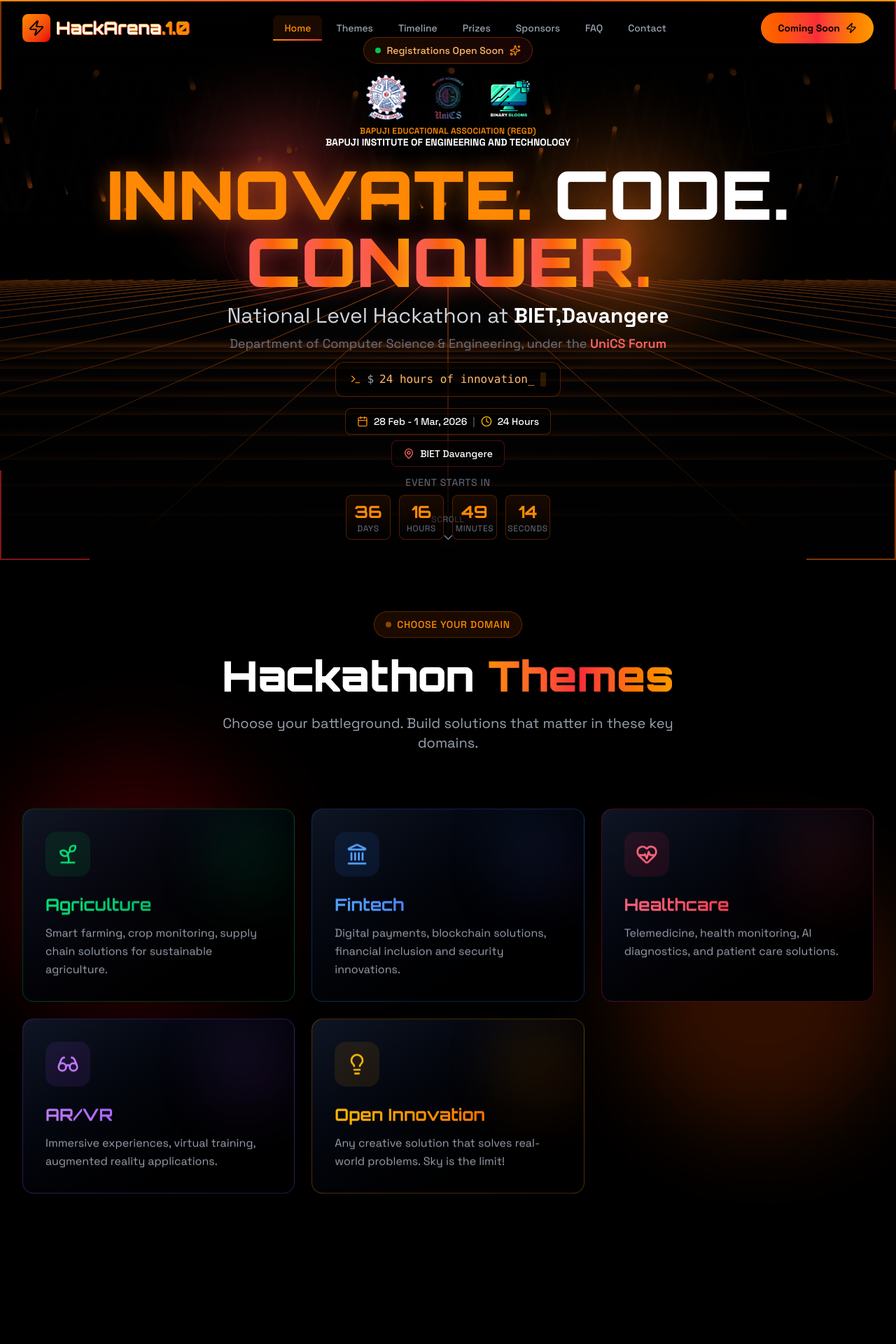
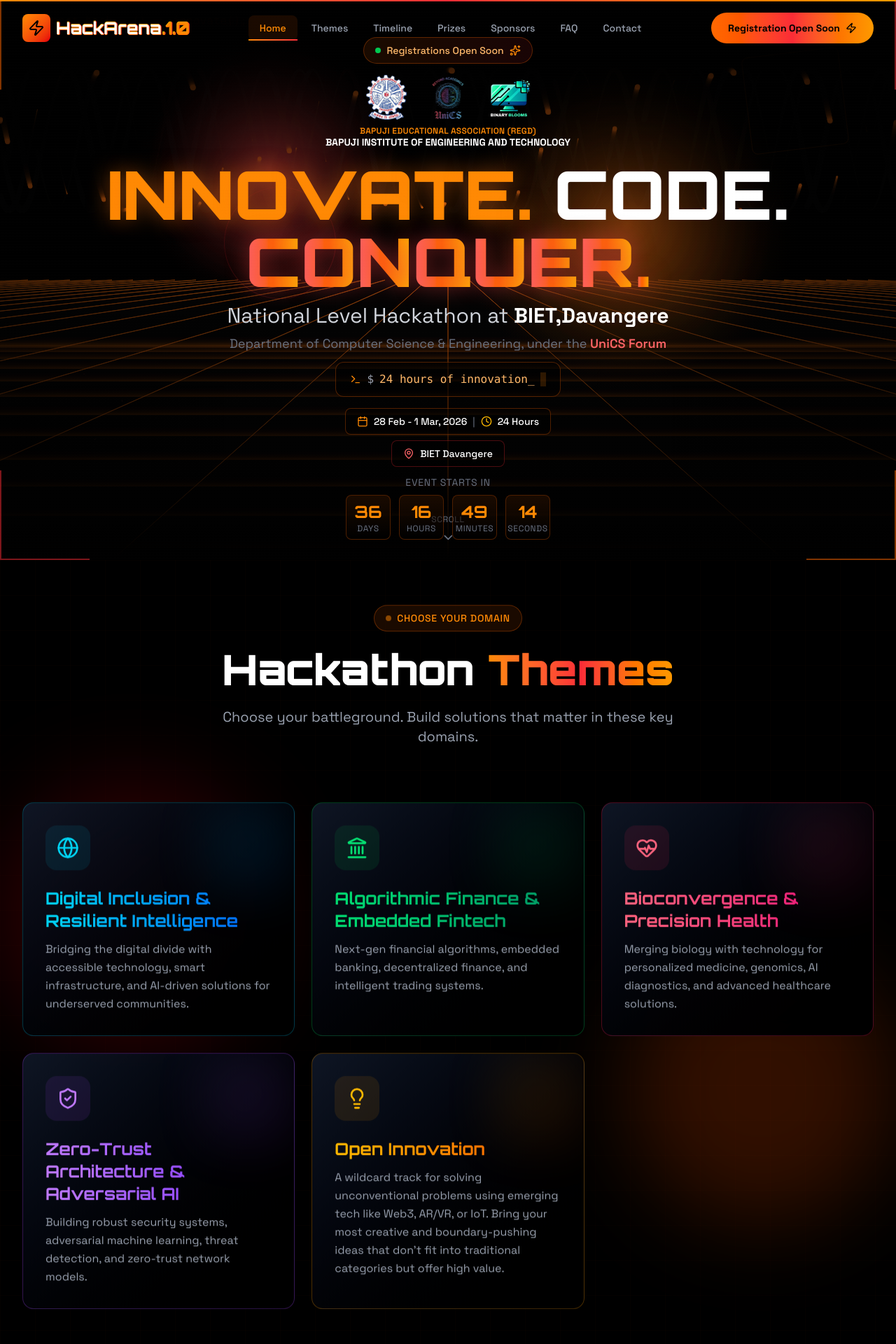
Before and after one commit to sanjukp6/hackarena2, a React (Vite) app: page / in a window 1280 px wide. Shown: the top 1920 px of the page at 70% size. Built offline with nearby package versions, Linux system fonts and the light colour scheme.

Commit message:
Update themes, remove Unstop links, fix FAQ, update team cards and contact info

```diff
--- a/src/components/CTA.tsx
+++ b/src/components/CTA.tsx
@@ -1,5 +1,5 @@
 import { motion } from 'framer-motion';
-import { ArrowRight, Rocket, Users, Trophy, Clock, Sparkles } from 'lucide-react';
+import { Rocket, Users, Trophy, Clock, Sparkles } from 'lucide-react';
 
 const stats = [
   { icon: Clock, value: '24', label: 'Hours', color: 'cyan' },
@@ -131,13 +131,9 @@ export function CTA() {
             transition={{ delay: 0.6 }}
             className="flex flex-col items-center gap-4"
           >
-            <motion.a
-              href="https://unstop.com/hackathon"
-              target="_blank"
-              rel="noopener noreferrer"
+            <motion.div
               whileHover={{ scale: 1.05 }}
-              whileTap={{ scale: 0.95 }}
-              className="group relative inline-flex items-center gap-3 px-10 py-5 md:px-12 md:py-6 rounded-full overflow-hidden"
+              className="group relative inline-flex items-center gap-3 px-10 py-5 md:px-12 md:py-6 rounded-full overflow-hidden cursor-default"
             >
               {/* Animated gradient background */}
               <motion.div
@@ -154,22 +150,13 @@ export function CTA() {
 
               {/* Content */}
               <span className="relative z-10 font-display font-bold text-lg md:text-xl text-black">
-                Register on Unstop
+                Registration Open Soon
               </span>
-              <motion.span
-                animate={{ x: [0, 5, 0] }}
-                transition={{ repeat: Infinity, duration: 1.5 }}
-                className="relative z-10"
-              >
-                <ArrowRight className="w-6 h-6 text-black" />
-              </motion.span>
-
-              {/* Shine effect */}
-              <div className="absolute inset-0 bg-gradient-to-r from-transparent via-white/30 to-transparent translate-x-[-200%] group-hover:translate-x-[200%] transition-transform duration-700" />
-            </motion.a>
+              <Sparkles className="w-6 h-6 text-black relative z-10" />
+            </motion.div>
 
             <p className="text-gray-500 text-sm">
-              Registration closes on <span className="text-white font-medium">25th February, 2026</span>
+              Stay tuned for registration updates!
             </p>
           </motion.div>
         </motion.div>
--- a/src/components/Footer.tsx
+++ b/src/components/Footer.tsx
@@ -3,10 +3,9 @@ import { Github, Twitter, Linkedin, Instagram, Mail, MapPin, Zap, Heart } from '
 
 export function Footer() {
   const socialLinks = [
-    { icon: Github, href: 'https://github.com', label: 'GitHub' },
-    { icon: Twitter, href: 'https://twitter.com', label: 'Twitter' },
-    { icon: Linkedin, href: 'https://linkedin.com', label: 'LinkedIn' },
-    { icon: Instagram, href: 'https://instagram.com', label: 'Instagram' },
+
+    { icon: Linkedin, href: 'https://www.linkedin.com/school/bapuji-institute-of-engineering-&-technology-davanagere/posts/?feedView=all', label: 'LinkedIn' },
+    { icon: Instagram, href: 'https://www.instagram.com/biet__cse/', label: 'Instagram' },
   ];
 
   const quickLinks = [
@@ -61,7 +60,7 @@ export function Footer() {
             <div className="flex items-center gap-3 text-gray-400">
               <Mail className="w-5 h-5 text-red-400" />
               <a href="mailto:hackarena@bietdvg.edu" className="hover:text-white transition-colors">
-                hackarena@bietdvg.edu
+                biet.hackarena@gmail.com
               </a>
             </div>
           </motion.div>
@@ -116,17 +115,13 @@ export function Footer() {
             </div>
 
             {/* Register CTA */}
-            <motion.a
-              href="https://unstop.com/hackathon"
-              target="_blank"
-              rel="noopener noreferrer"
+            <motion.div
               whileHover={{ scale: 1.02 }}
-              whileTap={{ scale: 0.98 }}
-              className="inline-flex items-center gap-2 px-5 py-2.5 bg-gradient-to-r from-orange-500 to-red-600 text-black font-bold text-sm rounded-full"
+              className="inline-flex items-center gap-2 px-5 py-2.5 bg-gradient-to-r from-orange-500 to-red-600 text-black font-bold text-sm rounded-full cursor-default"
             >
               <Zap className="w-4 h-4" />
-              Coming Soon
-            </motion.a>
+              Registration Open Soon
+            </motion.div>
           </motion.div>
         </div>
       </div>
--- a/src/components/Navbar.tsx
+++ b/src/components/Navbar.tsx
@@ -106,23 +106,13 @@ export function Navbar() {
             </div>
 
             {/* CTA Button */}
-            <motion.a
-              href="https://unstop.com/hackathon"
-              target="_blank"
-              rel="noopener noreferrer"
+            <motion.div
               whileHover={{ scale: 1.05 }}
-              whileTap={{ scale: 0.95 }}
-              className="hidden md:flex items-center gap-2 px-6 py-3 bg-gradient-to-r from-orange-500 via-red-500 to-amber-500 text-black font-bold text-sm rounded-full relative overflow-hidden group"
+              className="hidden md:flex items-center gap-2 px-6 py-3 bg-gradient-to-r from-orange-500 via-red-500 to-amber-500 text-black font-bold text-sm rounded-full cursor-default"
             >
-              <span className="relative z-10">Coming Soon</span>
+              <span className="relative z-10">Registration Open Soon</span>
               <Zap className="w-4 h-4 relative z-10" />
-              <motion.div
-                className="absolute inset-0 bg-gradient-to-r from-amber-500 via-red-500 to-orange-500"
-                initial={{ x: '100%' }}
-                whileHover={{ x: 0 }}
-                transition={{ duration: 0.3 }}
-              />
-            </motion.a>
+            </motion.div>
 
             {/* Mobile Menu Button */}
             <button
@@ -170,17 +160,14 @@ export function Navbar() {
                     {link.label}
                   </motion.a>
                 ))}
-                <motion.a
-                  href="https://unstop.com/hackathon"
-                  target="_blank"
-                  rel="noopener noreferrer"
+                <motion.div
                   initial={{ opacity: 0, x: -20 }}
                   animate={{ opacity: 1, x: 0 }}
                   transition={{ delay: 0.3 }}
-                  className="block w-full text-center px-6 py-4 bg-gradient-to-r from-orange-500 via-red-500 to-amber-500 text-black font-bold rounded-full mt-4"
+                  className="block w-full text-center px-6 py-4 bg-gradient-to-r from-orange-500 via-red-500 to-amber-500 text-black font-bold rounded-full mt-4 cursor-default"
                 >
-                  Coming Soon
-                </motion.a>
+                  Registration Open Soon
+                </motion.div>
               </div>
             </motion.div>
           )}
--- a/src/components/Themes.tsx
+++ b/src/components/Themes.tsx
@@ -1,46 +1,46 @@
 import { motion, useScroll, useTransform } from 'framer-motion';
 import { useRef } from 'react';
-import { Sprout, Landmark, HeartPulse, Glasses, Lightbulb } from 'lucide-react';
+import { Globe, Landmark, HeartPulse, ShieldCheck, Lightbulb } from 'lucide-react';
 import type { Theme } from '@/types';
 
 const themes: Theme[] = [
   {
-    id: 'agriculture',
-    title: 'Agriculture',
-    icon: 'sprout',
-    description: 'Smart farming, crop monitoring, supply chain solutions for sustainable agriculture.',
+    id: 'digital-inclusion',
+    title: 'Digital Inclusion & Resilient Intelligence',
+    icon: 'globe',
+    description: 'Bridging the digital divide with accessible technology, smart infrastructure, and AI-driven solutions for underserved communities.',
   },
   {
     id: 'fintech',
-    title: 'Fintech',
+    title: 'Algorithmic Finance & Embedded Fintech',
     icon: 'landmark',
-    description: 'Digital payments, blockchain solutions, financial inclusion and security innovations.',
+    description: 'Next-gen financial algorithms, embedded banking, decentralized finance, and intelligent trading systems.',
   },
   {
-    id: 'healthcare',
-    title: 'Healthcare',
+    id: 'bioconvergence',
+    title: 'Bioconvergence & Precision Health',
     icon: 'heart',
-    description: 'Telemedicine, health monitoring, AI diagnostics, and patient care solutions.',
+    description: 'Merging biology with technology for personalized medicine, genomics, AI diagnostics, and advanced healthcare solutions.',
   },
   {
-    id: 'arvr',
-    title: 'AR/VR',
-    icon: 'glasses',
-    description: 'Immersive experiences, virtual training, augmented reality applications.',
+    id: 'zero-trust',
+    title: 'Zero-Trust Architecture & Adversarial AI',
+    icon: 'shield',
+    description: 'Building robust security systems, adversarial machine learning, threat detection, and zero-trust network models.',
   },
   {
     id: 'open',
     title: 'Open Innovation',
     icon: 'lightbulb',
-    description: 'Any creative solution that solves real-world problems. Sky is the limit!',
+    description: 'A wildcard track for solving unconventional problems using emerging tech like Web3, AR/VR, or IoT. Bring your most creative and boundary-pushing ideas that don\'t fit into traditional categories but offer high value.',
   },
 ];
 
 const iconComponents: Record<string, React.ReactNode> = {
-  sprout: <Sprout className="w-8 h-8" />,
+  globe: <Globe className="w-8 h-8" />,
   landmark: <Landmark className="w-8 h-8" />,
   heart: <HeartPulse className="w-8 h-8" />,
-  glasses: <Glasses className="w-8 h-8" />,
+  shield: <ShieldCheck className="w-8 h-8" />,
   lightbulb: <Lightbulb className="w-8 h-8" />,
 };
 
@@ -51,28 +51,28 @@ const themeColors: Record<string, {
   icon: string;
   bg: string;
 }> = {
-  agriculture: {
+  'digital-inclusion': {
+    gradient: 'from-cyan-400 to-blue-600',
+    border: 'border-cyan-500/30 hover:border-cyan-400',
+    glow: 'group-hover:shadow-cyan-500/30',
+    icon: 'text-cyan-400',
+    bg: 'bg-cyan-500/10',
+  },
+  fintech: {
     gradient: 'from-green-400 to-emerald-600',
     border: 'border-green-500/30 hover:border-green-400',
     glow: 'group-hover:shadow-green-500/30',
     icon: 'text-green-400',
     bg: 'bg-green-500/10',
   },
-  fintech: {
-    gradient: 'from-blue-400 to-indigo-600',
-    border: 'border-blue-500/30 hover:border-blue-400',
-    glow: 'group-hover:shadow-blue-500/30',
-    icon: 'text-blue-400',
-    bg: 'bg-blue-500/10',
-  },
-  healthcare: {
-    gradient: 'from-rose-400 to-red-600',
+  bioconvergence: {
+    gradient: 'from-rose-400 to-pink-600',
     border: 'border-rose-500/30 hover:border-rose-400',
     glow: 'group-hover:shadow-rose-500/30',
     icon: 'text-rose-400',
     bg: 'bg-rose-500/10',
   },
-  arvr: {
+  'zero-trust': {
     gradient: 'from-purple-400 to-violet-600',
     border: 'border-purple-500/30 hover:border-purple-400',
     glow: 'group-hover:shadow-purple-500/30',
--- a/src/components/Timeline.tsx
+++ b/src/components/Timeline.tsx
@@ -9,7 +9,7 @@ const timelineEvents: TimelineEvent[] = [
     date: '28th Feb',
     time: '10:00 AM',
     title: 'Hackathon Kickoff',
-    description: 'Opening ceremony, team registration, and problem statement release.',
+    description: 'Opening ceremony, team registration and coding starts.',
   },
   {
     id: '2',
```
Also changed, not shown: src/components/FAQ.tsx (+4 -7 lines), src/components/Team.tsx (+45 -57 lines).
